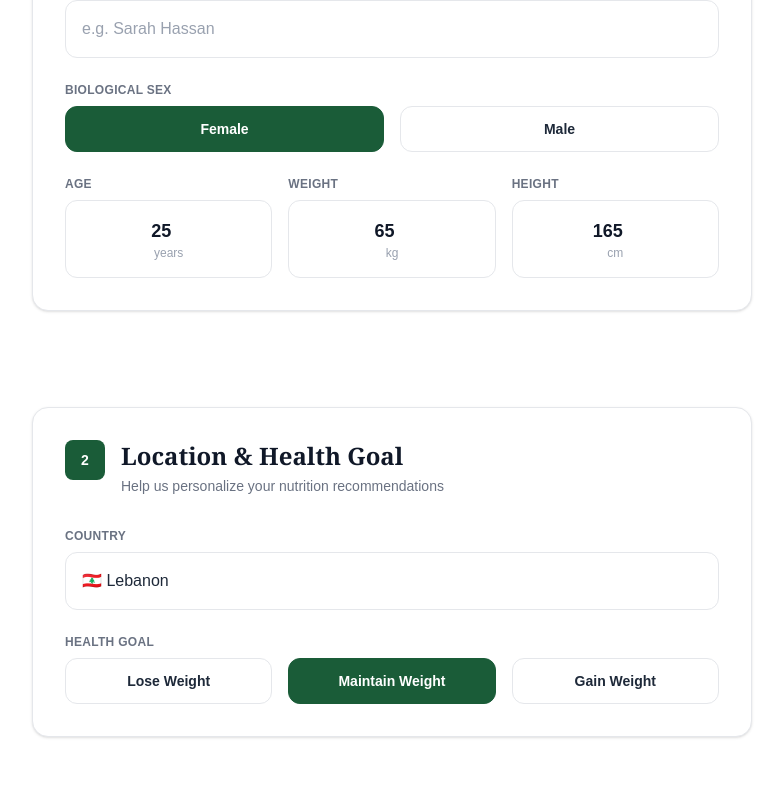
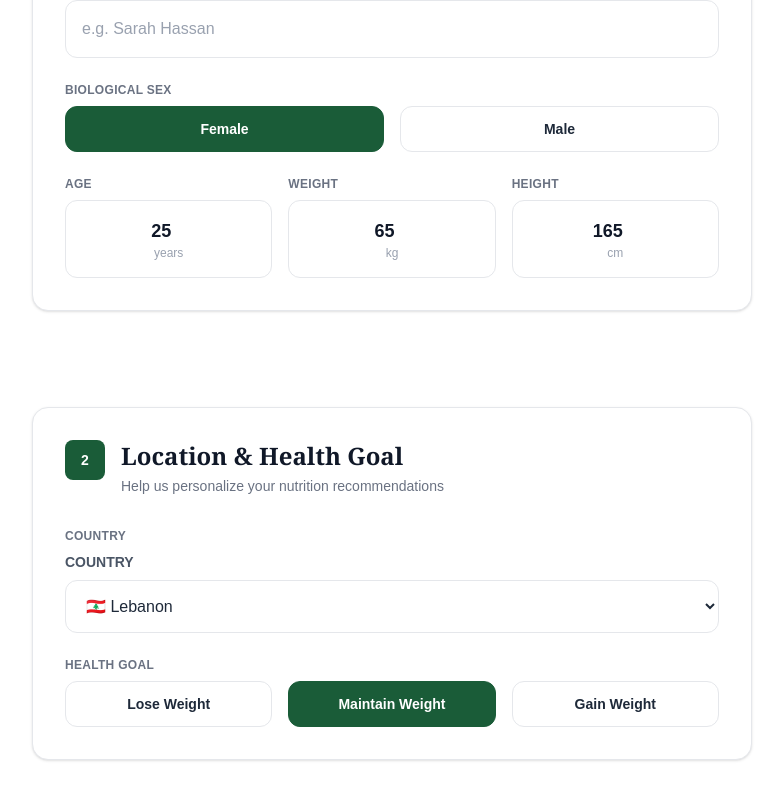
Before and after one commit to haneenzibar-alt/test, a Next.js app: page / in a window 1280 px wide. Shown: the part 842-1642 px from the top of the page, without its empty margins (248-1031 px from the left). Built offline with nearby package versions, Linux system fonts and the light colour scheme.

Commit message:
update project

```diff
--- a/app/components/LocationHealthGoal.tsx
+++ b/app/components/LocationHealthGoal.tsx
@@ -1,5 +1,6 @@
 "use client";
 
+import { Span } from "next/dist/trace";
 import { useState } from "react";
 
 const healthGoals = [
@@ -32,9 +33,22 @@ export default function LocationHealthGoal() {
           <p className="mb-2 text-xs font-semibold uppercase tracking-wide text-gray-500">
             Country
           </p>
-          <div className="pointer-events-none w-full rounded-xl border border-gray-200 px-4 py-4 text-gray-800">
-            🇱🇧 Lebanon
-          </div>
+        <div>
+  <label className="mb-2 block text-sm font-semibold text-gray-600">
+    COUNTRY
+  </label>
+
+  <select
+    className="w-full rounded-xl border border-gray-200 px-4 py-4 text-gray-800 outline-none"
+    defaultValue="Lebanon"
+  >
+    <option value="Lebanon">🇱🇧 Lebanon</option>
+    <option value="Jordan">🇯🇴 Jordan</option>
+    <option value="UAE">🇦🇪 UAE</option>
+    <option value="Saudi Arabia">🇸🇦 Saudi Arabia</option>
+    <option value="Egypt">🇪🇬 Egypt</option>
+  </select>
+</div>
         </div>
 
         <div>
```
Also changed, not shown: 1 other file (tests, documents, lock files or other folders).
